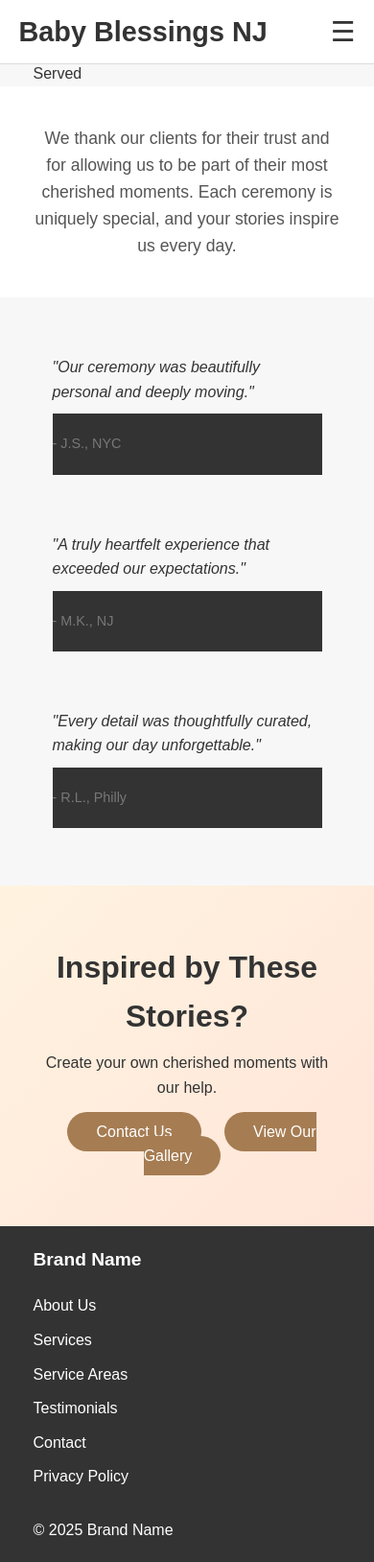
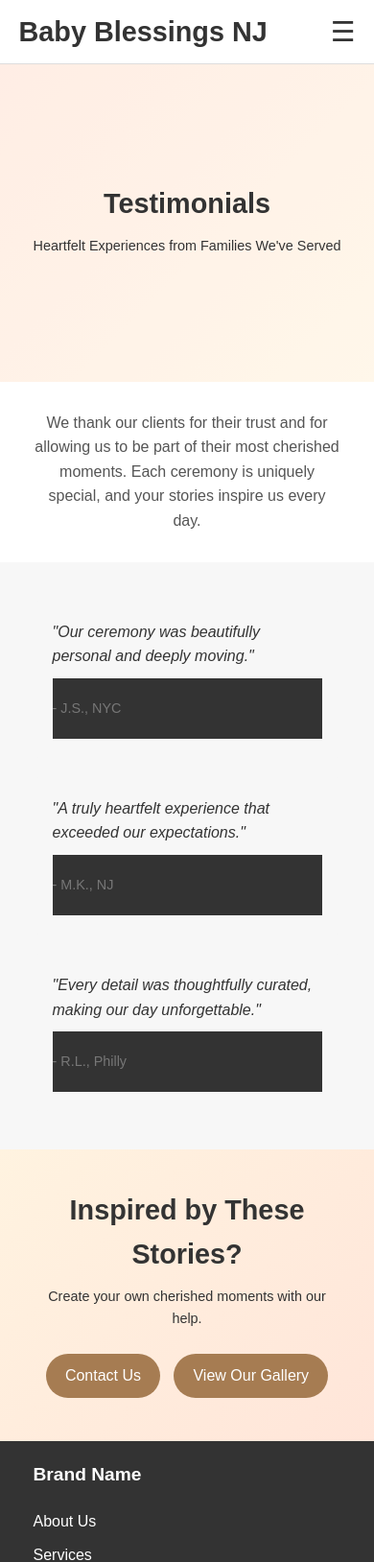
Before and after one commit to AndrewGuadi/Baby-Blessings-NJ-Website-Redesign, a Flask app: page /testimonials/ in a window 390 px wide. Shown: the top 1628 px of the page at 96% size. Before the commit the page ends 1600 px from the top, so only its background shows below. Run offline with Flask 3, Linux system fonts and the light colour scheme.

Commit message:
near finished

```diff
--- a/app/static/css/testimonials.css
+++ b/app/static/css/testimonials.css
@@ -1,7 +1,12 @@
-/* testimonials.css */
+/* Reset box-sizing */
+* {
+  margin: 0;
+  padding: 0;
+  box-sizing: border-box;
+}
 
 /* HERO / PAGE INTRO */
-.testimonials-hero {
+#testimonials-hero {
     position: relative;
     height: 50vh;
     background: linear-gradient(135deg, #ffe5d9, #fff3e0);
@@ -11,7 +16,8 @@
     text-align: center;
     margin-top: 60px; /* offset for fixed nav */
 }
-  .testimonials-hero .hero-overlay {
+
+#testimonials-hero .hero-overlay {
     position: absolute;
     top: 0;
     left: 0;
@@ -19,16 +25,19 @@
     height: 100%;
     background: rgba(255,255,255,0.3);
 }
-  .testimonials-hero .hero-content {
+
+#testimonials-hero .hero-content {
     position: relative;
     z-index: 1;
     color: #333;
 }
-  .testimonials-hero h1 {
+
+#testimonials-hero h1 {
     font-size: 2.8rem;
     margin-bottom: 10px;
 }
-  .testimonials-hero p {
+
+#testimonials-hero p {
     font-size: 1.2rem;
 }
 
@@ -48,6 +57,7 @@
     gap: 20px;
     padding: 40px 0;
 }
+
 .testimonial-item {
     background: #f7f7f7;
     padding: 20px;
@@ -56,10 +66,12 @@
     opacity: 0;
     animation: fadeIn 1s forwards;
 }
+
 .testimonial-item p {
     font-style: italic;
     margin-bottom: 10px;
 }
+
 .testimonial-item footer {
     font-size: 0.9rem;
     color: #777;
@@ -71,15 +83,19 @@
     background: linear-gradient(135deg, #fff3e0, #ffe5d9);
     text-align: center;
 }
+
 #testimonial-cta h2 {
     font-size: 2rem;
     margin-bottom: 10px;
 }
+
 #testimonial-cta p {
     font-size: 1rem;
     margin-bottom: 20px;
 }
+
 #testimonial-cta .btn {
+    display: inline-block;
     padding: 12px 30px;
     background: #a67c52;
     color: #fff;
@@ -89,6 +105,7 @@
     margin: 0 10px;
     transition: background 0.3s ease;
 }
+
 #testimonial-cta .btn:hover {
     background: #8c5e3c;
 }
@@ -98,3 +115,42 @@
     from { opacity: 0; }
     to { opacity: 1; }
 }
+
+/* Responsive Adjustments */
+@media (max-width: 768px) {
+  #testimonials-hero h1 {
+    font-size: 2rem;
+  }
+  #testimonials-hero p {
+    font-size: 1rem;
+  }
+  #thank-you {
+    font-size: 1rem;
+    padding: 30px 0;
+  }
+  #testimonial-cta h2 {
+    font-size: 1.8rem;
+  }
+  #testimonial-cta p {
+    font-size: 0.9rem;
+  }
+  #testimonial-cta .btn {
+    padding: 10px 20px;
+    margin: 5px;
+  }
+}
+
+@media (max-width: 480px) {
+  #testimonials-hero {
+    height: 40vh;
+  }
+  #testimonials-hero h1 {
+    font-size: 1.8rem;
+  }
+  #testimonials-hero p {
+    font-size: 0.9rem;
+  }
+  #testimonial-cta {
+    padding: 40px 0;
+  }
+}
--- a/app/templates/testimonials.html
+++ b/app/templates/testimonials.html
@@ -1,5 +1,7 @@
 {% extends "base.html" %}
 {% block head %}
+  <!-- Ensure proper scaling on all devices -->
+  <meta name="viewport" content="width=device-width, initial-scale=1.0">
   <link rel="stylesheet" href="{{ url_for('static', filename='css/testimonials.css') }}">
 {% endblock %}
 
@@ -8,11 +10,10 @@
 {% block content %}
   <!-- 1) HERO / PAGE INTRO -->
   <section id="testimonials-hero" class="hero-section">
-    <div class="hero-overlay">
-      <div class="container hero-content">
-        <h1>Testimonials</h1>
-        <p>Heartfelt Experiences from Families We've Served</p>
-      </div>
+    <div class="hero-overlay"></div>
+    <div class="container hero-content">
+      <h1>Testimonials</h1>
+      <p>Heartfelt Experiences from Families We've Served</p>
     </div>
   </section>
 
```
Lines whose indentation alone changed are shown as unchanged.
